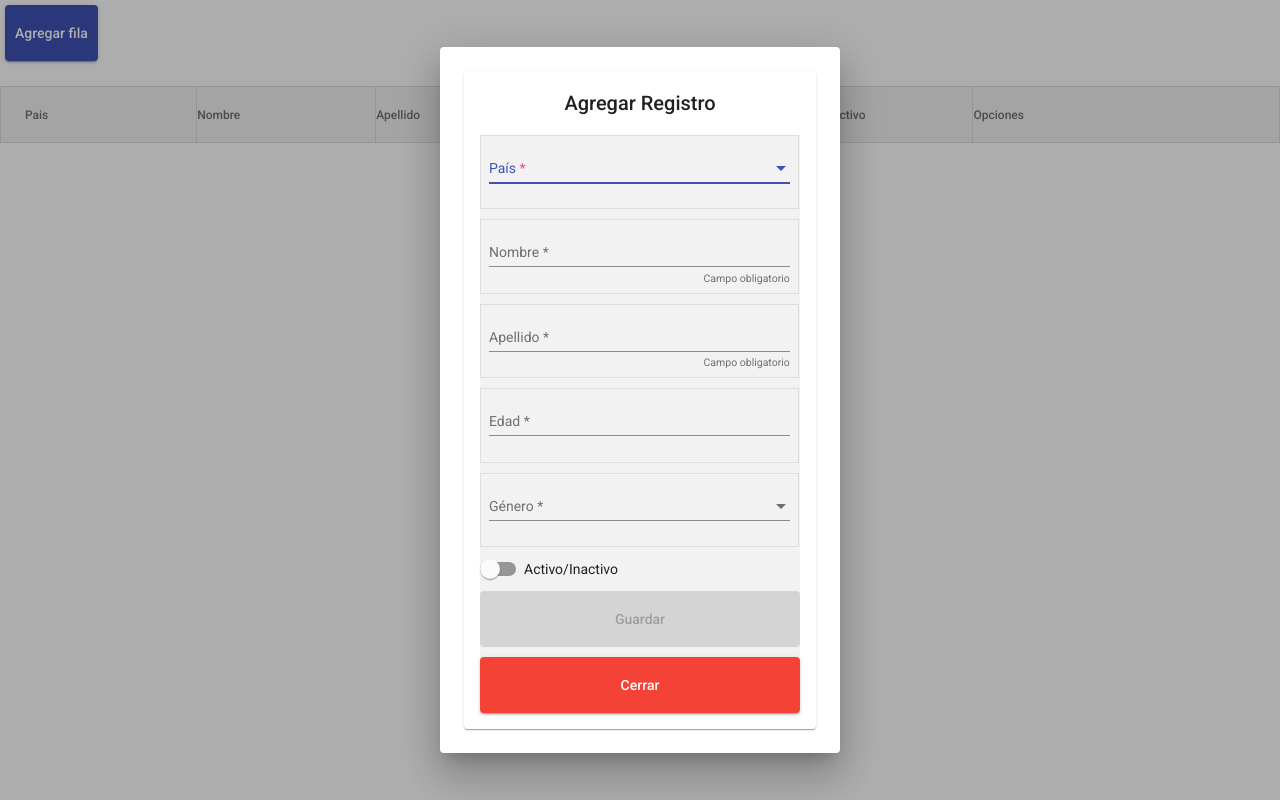
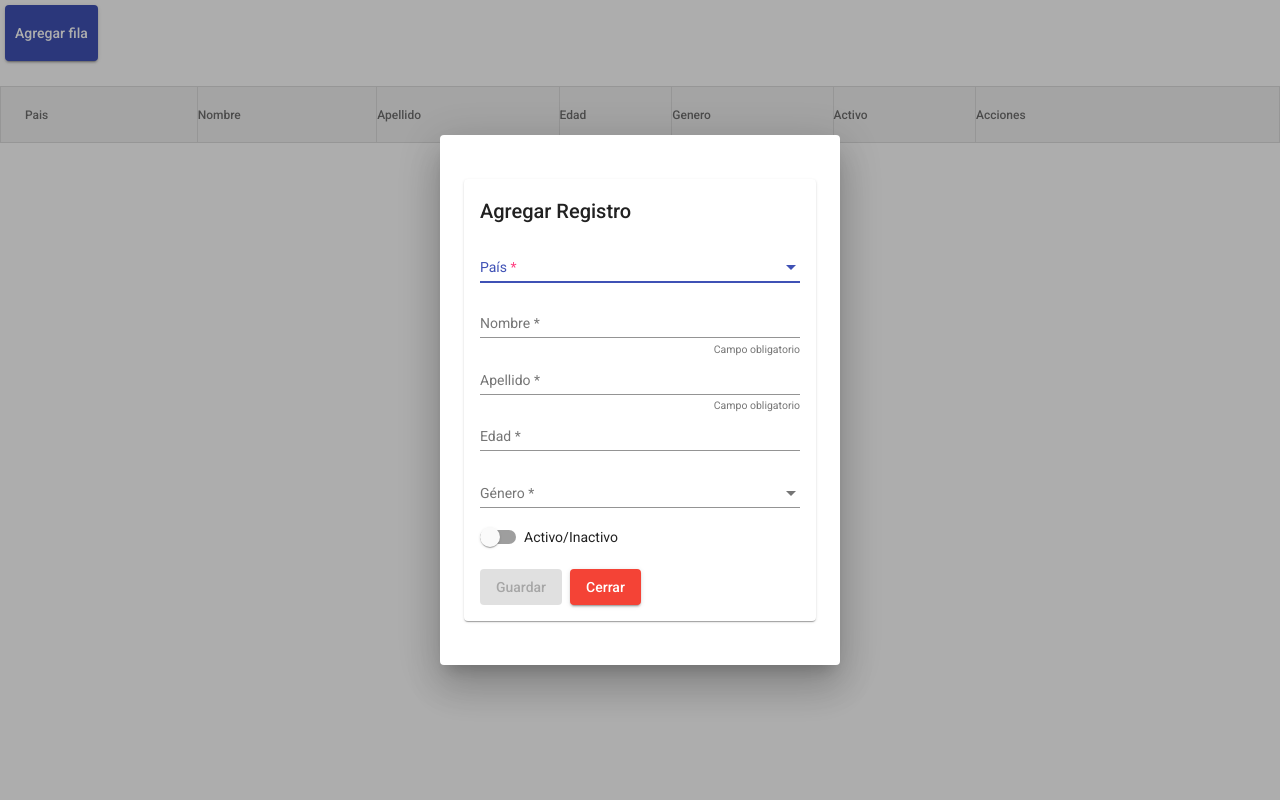
Before and after one commit to Luisdelahoz1/todo-list, an Angular app: page / in a window 1280 px wide. Both pictures are taken after a click on the button "Agregar fila". Built offline with nearby package versions, Linux system fonts and the light colour scheme.

Commit message:
Changes fix

```diff
--- a/angular.json
+++ b/angular.json
@@ -23,6 +23,7 @@
               "src/favicon.ico",
               "src/assets"
             ],
+
             "styles": [
               "./node_modules/@angular/material/prebuilt-themes/indigo-pink.css",
               "src/styles.css"
--- a/src/app/app.module.ts
+++ b/src/app/app.module.ts
@@ -8,6 +8,7 @@ import { AppRoutingModule } from './app-routing.module';
 import { AppComponent } from './app.component';
 import { Tabla1Component } from '../components/tabla1/tabla1.component';
 import { SharedModule } from 'src/components/shared/shared.module';
+import { MAT_DIALOG_DATA } from '@angular/material/dialog';
 
 
 @NgModule({
@@ -32,7 +33,7 @@ import { SharedModule } from 'src/components/shared/shared.module';
   ],
 
 
-  providers: [],
+  providers: [ { provide: MAT_DIALOG_DATA, useValue: {} }],
   bootstrap: [AppComponent],
 })
 export class AppModule {}
--- a/src/components/formulario-modal/formulario-modal.component.css
+++ b/src/components/formulario-modal/formulario-modal.component.css
@@ -1,69 +1,16 @@
-.button-primary {
- display: flexbox;
-
+.container {
+  margin: 20px auto;
+  max-width: 600px;
 }
 
-form {
-    display: flex;
-    flex-direction: column;
-    max-width: 400px;
-    margin: auto;
-  }
-
-  mat-form-field {
-    width: 94%;
-    margin-bottom: 10px;
-  }
-
-  button {
-    margin-top: 10px;
-  }
-
-  h2 {
-    text-align: center;
-  }
-
-  form {
-    border-collapse: collapse;
-    border-spacing: 0;
-  }
-
-  mat-form-field {
-    border: 1px solid #ddd;
-    padding: 8px;
-  }
-
-  button {
-    padding: 10px;
-    cursor: pointer;
-  }
-
-  .mat-select,
-  .mat-checkbox {
-    margin-bottom: 0;
-  }
-
-  form:nth-child(even) {
-    background-color: #f2f2f2;
-  }
-
-  .mat-select,
-.mat-checkbox {
-  margin-bottom: 0;
+mat-form-field {
+  width: 100%;
 }
 
+button {
+  margin-right: 8px;
+}
 
-.example-h2 {
-    margin: 10px;
-  }
-
-  .example-section {
-    display: flex;
-    align-content: center;
-    align-items: center;
-    height: 60px;
-  }
-
-  .example-margin {
-    margin: -12px 56px;
-  }
+mat-dialog-container{
+  padding: 10px;
+}
--- a/src/components/formulario-modal/formulario-modal.component.html
+++ b/src/components/formulario-modal/formulario-modal.component.html
@@ -1,31 +1,27 @@
+<div class="container">
   <mat-card>
     <mat-card-content>
+
       <h2>Agregar Registro</h2>
+
       <form [formGroup]="formulario">
-
-
         <mat-form-field >
           <mat-label>País</mat-label>
           <mat-select formControlName="pais">
             <mat-option>Selecionar un pais</mat-option>
-          <mat-option *ngFor="let pais of paises" [value]="pais">{{pais}}</mat-option>
+            <mat-option *ngFor="let pais of paises" [value]="pais">{{ pais }}</mat-option>
           </mat-select>
         </mat-form-field>
 
-      <!-- <mat-form-field>
-        <mat-label>Nombre</mat-label>
-        <input matInput formControlName="nombre">
-      </mat-form-field> -->
-
         <mat-form-field>
           <mat-label for="nombre">Nombre</mat-label>
-        <input matInput formControlName="nombre" id="nombre" autocomplete="off" required>
+          <input matInput formControlName="nombre" id="nombre"  required>
           <mat-hint align="end">Campo obligatorio</mat-hint>
         </mat-form-field>
 
         <mat-form-field >
           <mat-label>Apellido</mat-label>
-        <input matInput formControlName="apellido" placeholder="Apellido" autocomplete="off" required>
+          <input matInput formControlName="apellido" placeholder="Apellido"  required>
           <mat-hint align="end">Campo obligatorio</mat-hint>
 
         </mat-form-field>
@@ -33,10 +29,10 @@
         <mat-form-field>
           <input matInput type="number" formControlName="edad" placeholder="Edad">
           <mat-error *ngIf="formulario.get('edad').hasError('pattern')">
-          La edad debe ser un número.
+            La edad no puede ser negativa.
+
           </mat-error>
           <mat-error *ngIf="formulario.get('edad').hasError('edadNegativa')">
-          La edad no puede ser negativa.
           </mat-error>
         </mat-form-field>
 
@@ -45,23 +41,21 @@
           <mat-select formControlName="genero">
             <mat-option value="masculino">Masculino</mat-option>
             <mat-option value="femenino">Femenino</mat-option>
+
           </mat-select>
         </mat-form-field>
 
-
           <mat-slide-toggle formControlName="activo">Activo/Inactivo</mat-slide-toggle>
 
-
+        <br>
+        <br>
           <button mat-raised-button color="primary" (click)="guardar()" [disabled]="formulario.invalid">Guardar</button>
           <button mat-raised-button color="warn" (click)="cerrar()">Cerrar</button>
 
-
-
       </form>
 
-    <div *ngIf="guardadoExitoso" class="exito-mensaje">
-      ¡Guardado exitosamente!
-    </div>
 
     </mat-card-content>
   </mat-card>
+
+</div>
--- a/src/components/formulario-modal/formulario-modal.component.ts
+++ b/src/components/formulario-modal/formulario-modal.component.ts
@@ -20,6 +20,7 @@ export class FormularioModalComponent {
     private fb: FormBuilder
 
   ) {
+
     this.formulario = this.fb.group({
 
       pais: ['', Validators.required],
@@ -30,6 +31,12 @@ export class FormularioModalComponent {
       activo: [false],
 
     });
+  }
+
+  ngOnInit() {
+    if (this.data && this.data.usuario) {
+      this.formulario.patchValue(this.data.usuario);
+    }
   }
 
 
--- a/src/components/tabla1/tabla1.component.css
+++ b/src/components/tabla1/tabla1.component.css
@@ -47,3 +47,8 @@ h2 {
   th {
     background-color: #f2f2f2;
   }
+
+  button {
+    display: inline-block;
+    margin-right: 5px;
+  }
--- a/src/components/tabla1/tabla1.component.html
+++ b/src/components/tabla1/tabla1.component.html
@@ -2,7 +2,7 @@
 
 <table mat-table [dataSource]="dataSource">
 
-  <ng-container *ngFor="let column of displayedColumns" [matColumnDef]="column">
+  <ng-container *ngFor="let column of col_1" [matColumnDef]="column">
     <th mat-header-cell *matHeaderCellDef>{{ column | titlecase }}</th>
     <td mat-cell *matCellDef="let element">
       <ng-container *ngIf="column !== 'activo'; else estadoColumn">
@@ -20,12 +20,12 @@
       <button mat-icon-button (click)="editarUsuario(element)" color="primary">
         <mat-icon>edit</mat-icon>
       </button>
-      <mat-icon>delete</mat-icon>
       <button mat-icon-button (click)="eliminarUsuario(element)" color="warn">
-    </button>
-  </td>
+        <mat-icon>delete</mat-icon>
+      </button>
+    </td>
   </ng-container>
 
-  <tr mat-header-row *matHeaderRowDef="displayedColumns"></tr>
-  <tr mat-row *matRowDef="let row; columns: displayedColumns;"></tr>
+  <tr mat-header-row *matHeaderRowDef="col_2"></tr>
+  <tr mat-row *matRowDef="let row; columns: col_2;"></tr>
 </table>
--- a/src/components/tabla1/tabla1.component.ts
+++ b/src/components/tabla1/tabla1.component.ts
@@ -1,7 +1,8 @@
-import { Component } from '@angular/core';
-import { MatDialog } from '@angular/material/dialog';
+import { Component, Inject } from '@angular/core';
+import { MAT_DIALOG_DATA, MatDialog } from '@angular/material/dialog';
 import { FormularioModalComponent } from '../formulario-modal/formulario-modal.component';
 import { MatTableDataSource } from '@angular/material/table';
+
 
 @Component({
   selector: 'app-tabla1',
@@ -9,10 +10,15 @@ import { MatTableDataSource } from '@angular/material/table';
   styleUrls: ['./tabla1.component.css']
 })
 export class Tabla1Component {
+
+  col_1: string[] = ['pais', 'nombre', 'apellido', 'edad', 'genero', 'activo'];
+  col_2: string[] = [...this.col_1, 'acciones'];
+
   dataSource = new MatTableDataSource<any>([]);
-  displayedColumns: string[] = ['pais', 'nombre', 'apellido', 'edad', 'genero', 'activo', 'Opciones'];
 
-  constructor(public dialog: MatDialog) {}
+  constructor(public dialog: MatDialog) {
+
+  }
 
   abrirModal() {
     const dialogRef = this.dialog.open(FormularioModalComponent, {
@@ -22,20 +28,22 @@ export class Tabla1Component {
     dialogRef.afterClosed().subscribe(result => {
       if (result) {
         this.dataSource.data = [...this.dataSource.data, result];
+
       }
     });
   }
 
-  editarUsuario(usuario: any): void {
-    const dialogRef = this.dialog.open(FormularioModalComponent, {
-      data: usuario,
-    });
+editarUsuario(usuario: any): void {
+  const dialogRef = this.dialog.open(FormularioModalComponent, {
+    data: { modo: 'editar', usuario: usuario },
+    width: '400px',
+  });
 
     dialogRef.afterClosed().subscribe(editedUser => {
       if (editedUser) {
-        const index = this.dataSource.data.findIndex(i => i === usuario);
+        const index = this.dataSource.data.findIndex(u => u === usuario);
         this.dataSource.data[index] = editedUser;
-        this.dataSource.data = [...this.dataSource.data];
+        this.dataSource._updateChangeSubscription();
       }
     });
   }
@@ -44,9 +52,9 @@ export class Tabla1Component {
     const confirmacion = confirm('¿Estás seguro de que deseas eliminar este usuario?');
 
     if (confirmacion) {
-      const index = this.dataSource.data.findIndex(i => i === usuario);
+      const index = this.dataSource.data.findIndex(u => u === usuario);
       this.dataSource.data.splice(index, 1);
-      this.dataSource.data = [...this.dataSource.data];
+      this.dataSource._updateChangeSubscription();
     }
   }
 }
```
Lines whose indentation alone changed are shown as unchanged.
